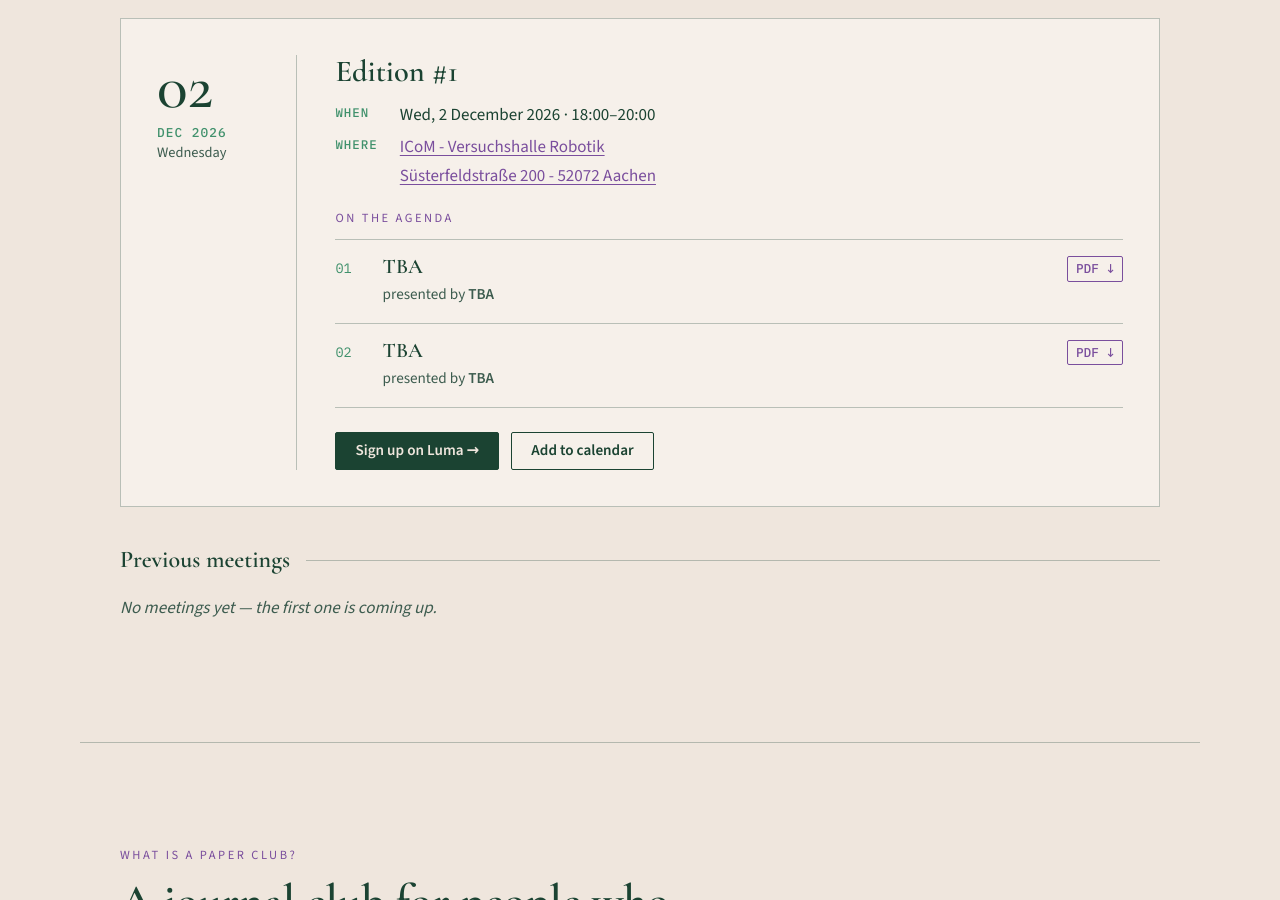
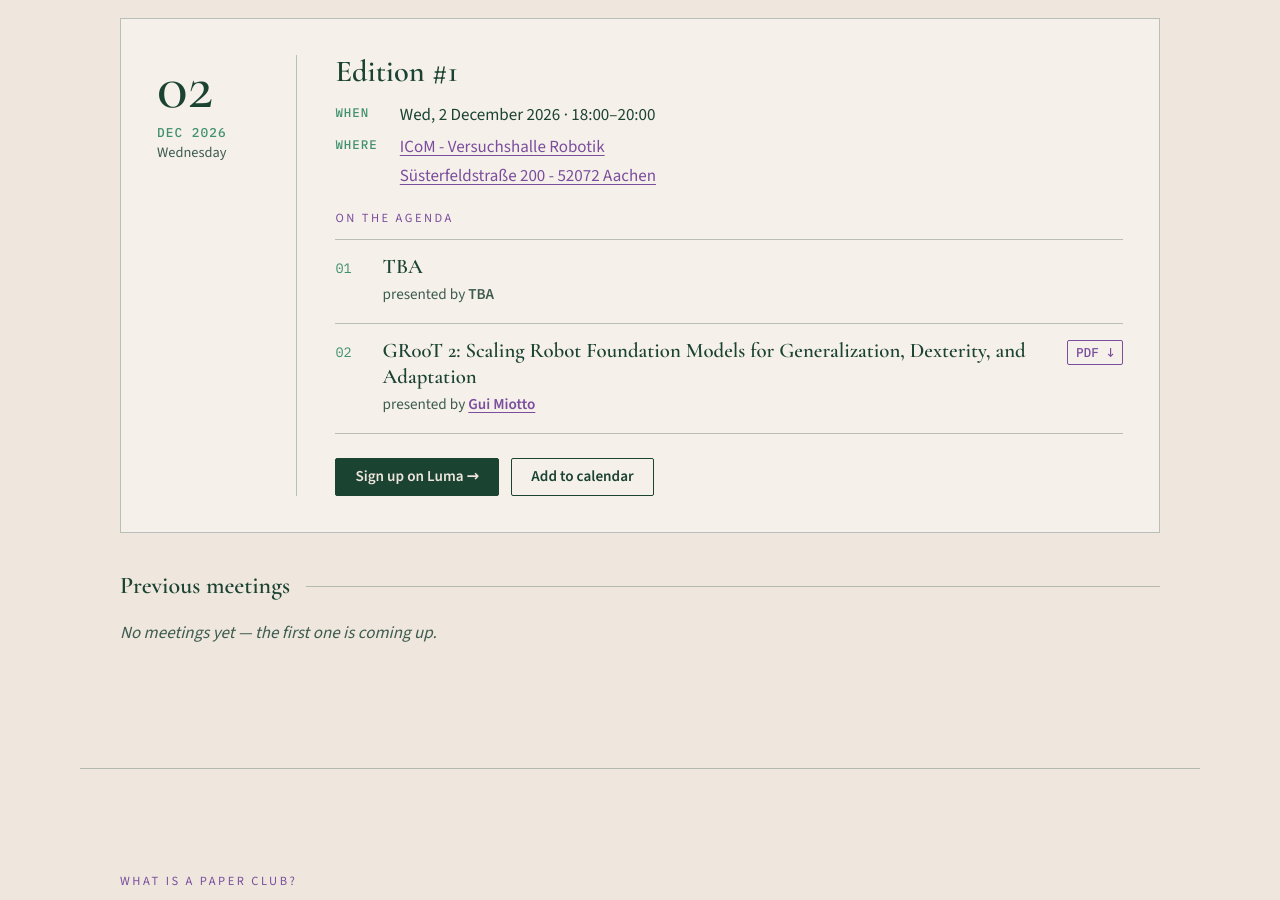
Before and after one commit to gui-miotto/rrpc, a Jekyll site: the page built from index.html, in a window 1280 px wide and 900 px high, scrolled down 1198 px. Built offline with Jekyll 4.4.1, drawn with Linux system fonts in a browser that asks for light colours.

Commit message:
Add a presentation

```diff
--- a/_data/meetings/001.yml
+++ b/_data/meetings/001.yml
@@ -17,8 +17,8 @@ description: ""             # optional short blurb shown under the title
 
 papers:                     # 1 to 3 papers
   - title: "TBA"
-    url: https://arxiv.org/
-    presenter: TBA
-  - title: "TBA"
-    url: https://arxiv.org/
-    presenter: TBA
+    url:
+    presenter_id: "TBA"
+  - title: "GR00T 2: Scaling Robot Foundation Models for Generalization, Dexterity, and Adaptation"
+    url: https://research.nvidia.com/labs/gear/gr00t-2/assets/gr00t2_whitepaper.pdf
+    presenter_id: "gmiotto"
--- a/_includes/meeting.html
+++ b/_includes/meeting.html
@@ -4,7 +4,7 @@
 {%- assign start_compact = m.start | remove: ":" -%}
 {%- assign end_compact = m.end | default: m.start | remove: ":" -%}
 {%- capture cal_title -%}{{ site.title }} #{{ m.edition }}{%- endcapture -%}
-{%- capture cal_details -%}{% for p in m.papers %}{{ forloop.index }}. {{ p.title }} ({{ p.presenter }})
+{%- capture cal_details -%}{% for p in m.papers %}{%- assign presenter = site.data.presenters | where: "presenter_id", p.presenter_id | first -%}{{ forloop.index }}. {{ p.title }} ({{ presenter.name | default: p.presenter_id | default: "TBA" }})
 {% endfor %}{% if m.signup_url %}Sign up: {{ m.signup_url }}{% endif %}{%- endcapture -%}
 {%- capture cal_location -%}{{ m.location.name }}{% if m.location.address %}, {{ m.location.address }}{% endif %}{%- endcapture -%}
 <article class="meeting" data-date="{{ day }}" id="edition-{{ m.edition }}">
@@ -57,7 +57,15 @@
           {%- else %}
           <span class="paper__title">{{ p.title }}</span>
           {%- endif %}
-          <span class="paper__presenter">{{ t.presenter_prefix }} <strong>{{ p.presenter | default: "TBA" }}</strong></span>
+          {%- assign presenter = site.data.presenters | where: "presenter_id", p.presenter_id | first %}
+          {%- assign presenter_name = presenter.name | default: p.presenter_id | default: "TBA" %}
+          <span class="paper__presenter">{{ t.presenter_prefix }} <strong>
+            {%- if presenter.website and presenter.website != "" -%}
+              <a href="{{ presenter.website }}" target="_blank" rel="noopener">{{ presenter_name }}</a>
+            {%- else -%}
+              {{ presenter_name }}
+            {%- endif -%}
+          </strong></span>
         </div>
         {%- if p.url and p.url != "" %}
         <a class="paper__dl" href="{{ p.url }}" target="_blank" rel="noopener" aria-label="Download {{ p.title | escape }}">{{ t.paper_link_text }} ↓</a>
```
Also changed, not shown: _data/presenters.yml (added, +10 -0 lines), README.md.
